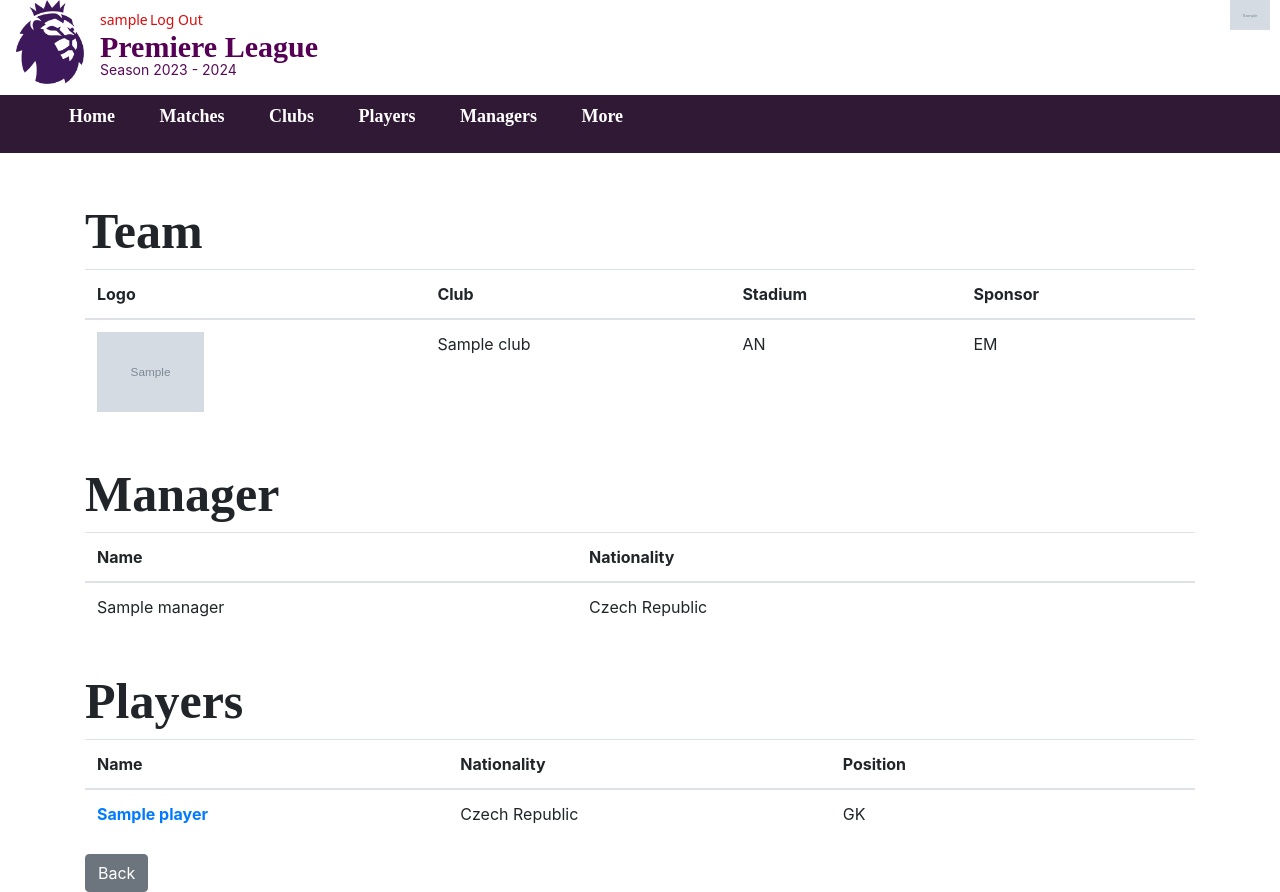
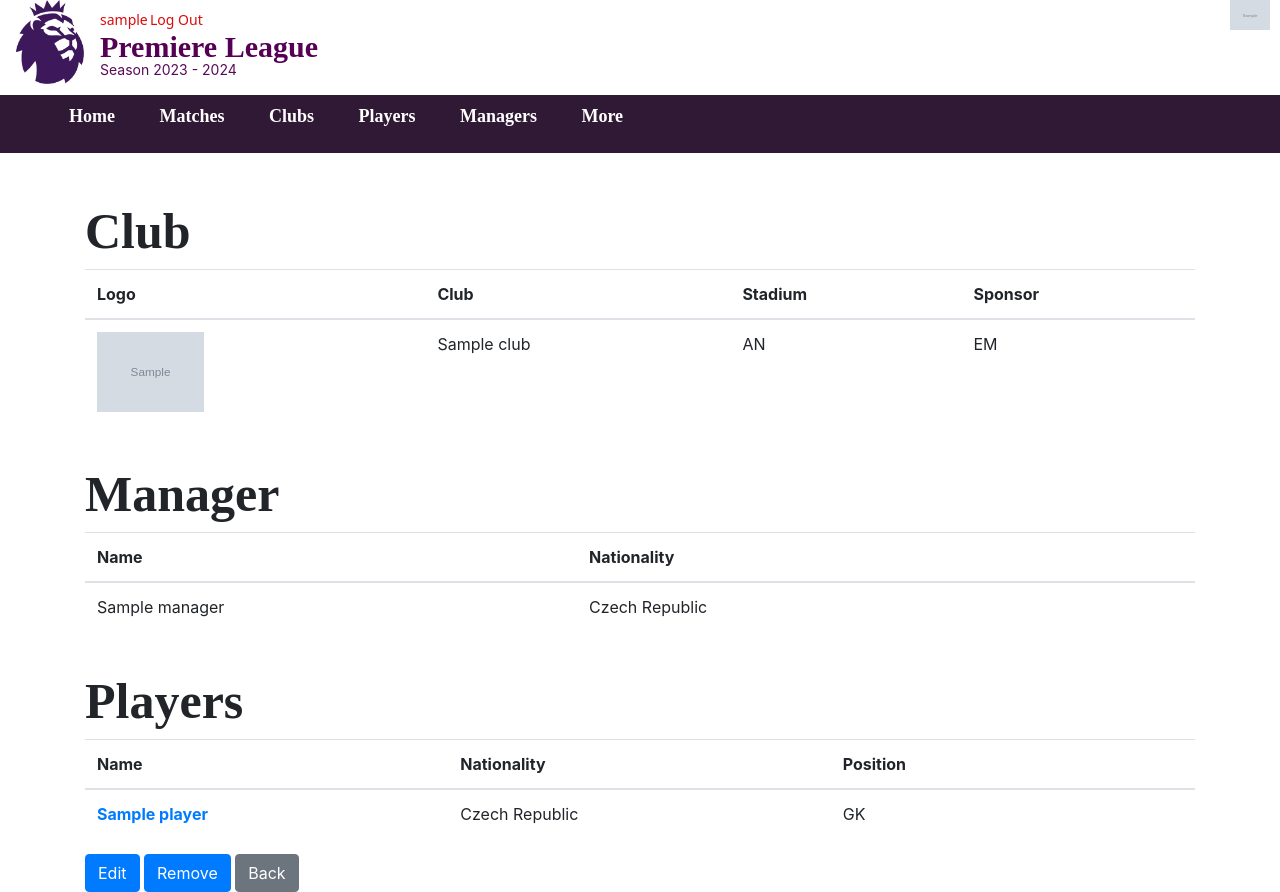
Before and after one commit to LukasAbraham/premier-league-management-system, a Django app: page /clubs/view/1/ in a window 1280 px wide. Run offline with Django 4.2, Linux system fonts and the light colour scheme; a user stored in the database is signed in; tables that the repository leaves empty hold one stand-in row (values such as "Sample post"); grey boxes marked "Sample" are stand-in pictures; some libraries are stand-ins or nearby versions.

Commit message:
Add edit and remove button for club detail page

```diff
--- a/apps/clubs/templates/clubs/view.html
+++ b/apps/clubs/templates/clubs/view.html
@@ -6,7 +6,7 @@
 </br>
     <div class="container">
         </br>
-        <h3 class="display-4 font-select">Team</h3>
+        <h3 class="display-4 font-select">Club</h3>
         <table class="table">
             <thead>
                 <tr>
@@ -79,6 +79,8 @@
                 {% endfor %}
             </tbody>
         </table>
+        <button onclick="location.href='{% url 'clubs:edit' club_id=club.id %}'" class="btn btn-primary">Edit</button>
+        <button onclick="location.href='{% url 'clubs:delete' club_id=club.id %}'" class="btn btn-primary">Remove</button>
         <button onclick="location.href='/clubs'"class="btn btn-secondary">Back</button>
     </div>
 
```
